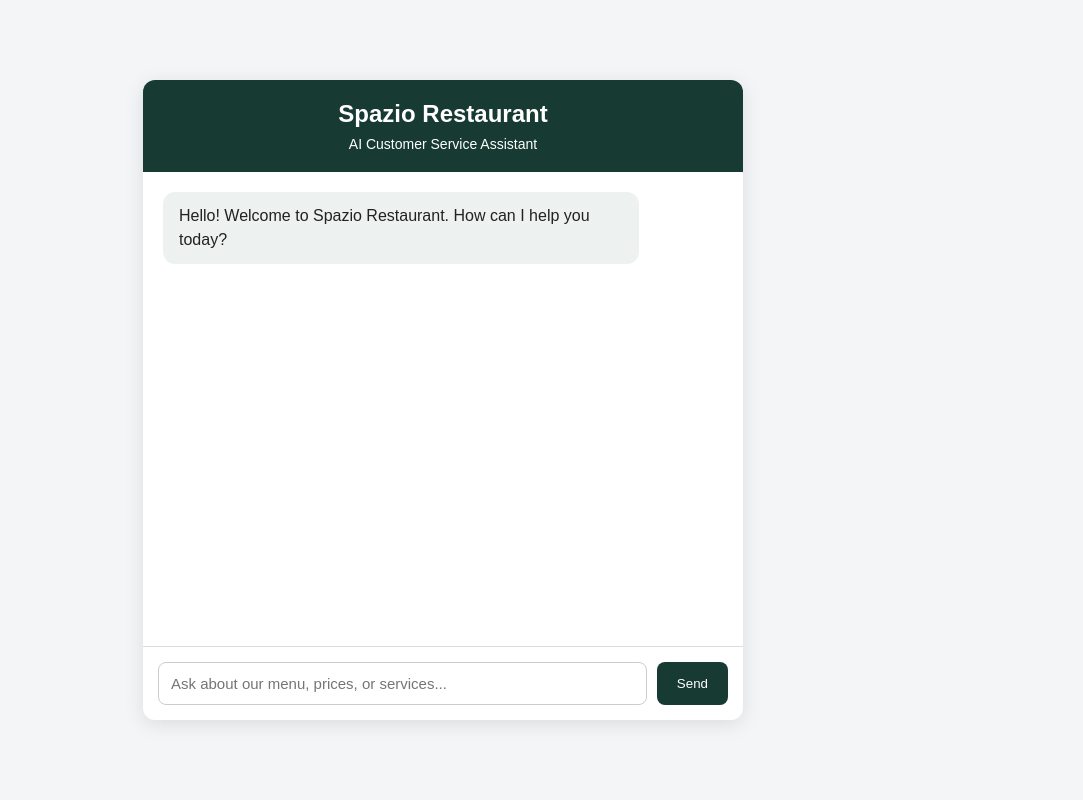
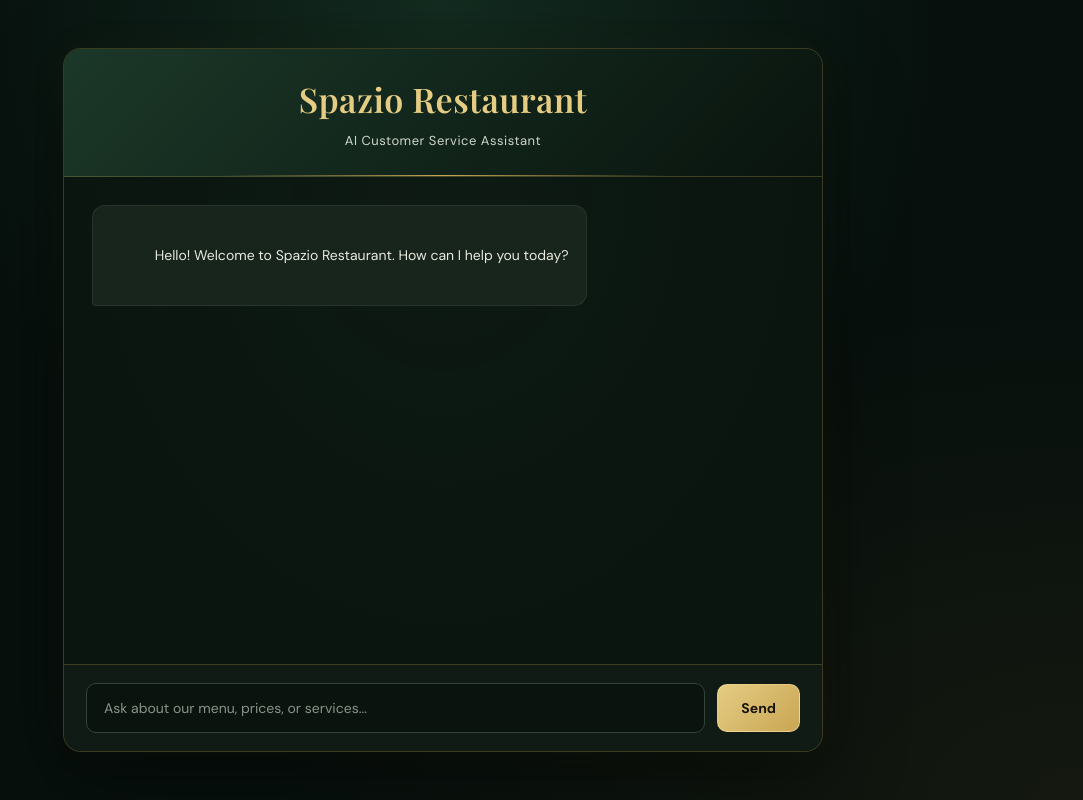
Before and after one commit to ahammedirfan2001/spazio-customer-service-agent, a Flask app: page / in a window 1280 px wide. Shown: the whole page, without its empty margins (197-1280 px from the left). Run offline with Flask 3, Linux system fonts and the light colour scheme.

Commit message:
Improve chatbot UI design

```diff
--- a/app.py
+++ b/app.py
@@ -1,14 +1,23 @@
+
 from flask import Flask, render_template, request, jsonify
 from agent import chat_with_agent
 
 app = Flask(__name__)
 
 
+# Landing page
 @app.route("/")
 def home():
     return render_template("index.html")
 
 
+# Chatbot webpage
+@app.route("/assistant")
+def assistant():
+    return render_template("chat.html")
+
+
+# Chatbot API
 @app.route("/chat", methods=["POST"])
 def chat():
     data = request.get_json(silent=True) or {}
@@ -22,7 +31,7 @@ def chat():
         reply = chat_with_agent(user_message)
         return jsonify({"reply": reply})
 
-    except Exception as error:
+    except Exception:
         app.logger.exception("Error while processing chat message")
         return jsonify({
             "reply": "Sorry, something went wrong. Please try again."
--- a/static/style.css
+++ b/static/style.css
@@ -1,105 +1,298 @@
+@import url('https://fonts.googleapis.com/css2?family=DM+Sans:wght@400;500;600;700&family=Playfair+Display:wght@400;500;600;700&display=swap');
+
+:root {
+    --bg: #07100d;
+    --surface: #101c17;
+    --surface-light: #182820;
+    --green: #173b2e;
+    --green-hover: #214c3a;
+    --gold: #c9a653;
+    --gold-light: #e5cc83;
+    --cream: #f7f1e5;
+    --text: #f5f2e9;
+    --muted: #a8b1a8;
+    --border: rgba(201, 166, 83, 0.25);
+}
+
 * {
     box-sizing: border-box;
 }
 
+html {
+    min-height: 100%;
+    background: var(--bg);
+}
+
 body {
     margin: 0;
-    font-family: Arial, sans-serif;
-    background: #f4f5f7;
+    min-height: 100vh;
+    padding: 32px 18px;
     display: flex;
     justify-content: center;
     align-items: center;
-    min-height: 100vh;
+    font-family: 'DM Sans', Arial, sans-serif;
+    color: var(--text);
+    background:
+        radial-gradient(ellipse at 50% 0%, rgba(34, 76, 55, 0.45), transparent 55%),
+        radial-gradient(ellipse at 100% 100%, rgba(114, 83, 35, 0.12), transparent 45%),
+        var(--bg);
 }
 
+/* Main chat panel */
 .chat-container {
     width: 100%;
-    max-width: 600px;
-    height: 80vh;
-    background: white;
-    border-radius: 12px;
-    box-shadow: 0 4px 20px rgba(0, 0, 0, 0.1);
+    max-width: 760px;
+    height: min(820px, 88vh);
+    min-height: 480px;
     display: flex;
     flex-direction: column;
     overflow: hidden;
+    background: rgba(13, 24, 18, 0.96);
+    border: 1px solid var(--border);
+    border-radius: 18px;
+    box-shadow:
+        0 25px 80px rgba(0, 0, 0, 0.45),
+        0 0 45px rgba(201, 166, 83, 0.04);
 }
 
+/* Restaurant-inspired header */
 .chat-header {
-    background: #173b32;
-    color: white;
-    padding: 20px;
+    position: relative;
+    padding: 27px 30px 24px;
     text-align: center;
+    background:
+        linear-gradient(135deg, rgba(28, 57, 41, 0.98), rgba(9, 20, 14, 0.98));
+    border-bottom: 1px solid var(--border);
+}
+
+.chat-header::after {
+    content: "";
+    position: absolute;
+    bottom: 0;
+    left: 20%;
+    width: 60%;
+    height: 1px;
+    background: linear-gradient(
+        90deg,
+        transparent,
+        var(--gold),
+        transparent
+    );
 }
 
 .chat-header h1 {
-    margin: 0 0 8px;
-    font-size: 24px;
+    margin: 0 0 9px;
+    color: var(--gold-light);
+    font-family: 'Playfair Display', Georgia, serif;
+    font-size: clamp(25px, 4vw, 34px);
+    font-weight: 600;
+    letter-spacing: 0.4px;
 }
 
 .chat-header p {
     margin: 0;
-    font-size: 14px;
+    color: #d0d5cb;
+    font-size: 13px;
+    line-height: 1.6;
+    letter-spacing: 0.5px;
 }
 
+/* Conversation area */
 .chat-messages {
     flex: 1;
-    padding: 20px;
+    min-height: 0;
+    padding: 28px;
     overflow-y: auto;
+    scroll-behavior: smooth;
+    background:
+        radial-gradient(ellipse at 50% 0%, rgba(28, 57, 41, 0.12), transparent 70%),
+        #0b1510;
 }
 
+/* Custom scrollbar */
+.chat-messages::-webkit-scrollbar {
+    width: 6px;
+}
+
+.chat-messages::-webkit-scrollbar-track {
+    background: transparent;
+}
+
+.chat-messages::-webkit-scrollbar-thumb {
+    background: #35473a;
+    border-radius: 10px;
+}
+
+.chat-messages::-webkit-scrollbar-thumb:hover {
+    background: var(--gold);
+}
+
+/* Shared message styling */
 .message {
     max-width: 85%;
-    padding: 12px 16px;
-    margin-bottom: 12px;
-    border-radius: 12px;
-    line-height: 1.5;
+    width: fit-content;
+    padding: 13px 17px;
+    margin-bottom: 17px;
+    border: 1px solid transparent;
+    border-radius: 13px;
+    font-size: 14px;
+    line-height: 1.75;
     overflow-wrap: anywhere;
+    white-space: pre-wrap;
+    animation: messageAppear 0.25s ease-out;
 }
 
 .bot-message {
-    background: #edf1ef;
-    color: #222;
-    align-self: flex-start;
+    margin-right: auto;
+    color: #e8e9df;
+    background: #17251c;
+    border-color: rgba(255, 255, 255, 0.07);
+    border-bottom-left-radius: 4px;
 }
 
 .user-message {
-    background: #173b32;
-    color: white;
     margin-left: auto;
+    color: #fff8e9;
+    background: linear-gradient(135deg, #28523b, #173b2e);
+    border-color: rgba(201, 166, 83, 0.3);
+    border-bottom-right-radius: 4px;
 }
 
+/* Input area */
 .chat-input-area {
     display: flex;
-    gap: 10px;
-    padding: 15px;
-    border-top: 1px solid #ddd;
+    align-items: center;
+    gap: 12px;
+    padding: 18px 22px;
+    background: #101b15;
+    border-top: 1px solid var(--border);
 }
 
 .chat-input-area input {
     flex: 1;
     min-width: 0;
-    padding: 12px;
-    border: 1px solid #ccc;
-    border-radius: 8px;
-    font-size: 15px;
+    padding: 15px 17px;
+    color: var(--text);
+    background: #0a130e;
+    border: 1px solid #344438;
+    border-radius: 10px;
+    outline: none;
+    font-family: 'DM Sans', Arial, sans-serif;
+    font-size: 14px;
+    transition: border-color 0.2s, box-shadow 0.2s;
 }
 
+.chat-input-area input::placeholder {
+    color: #89958a;
+}
+
+.chat-input-area input:focus {
+    border-color: var(--gold);
+    box-shadow: 0 0 0 3px rgba(201, 166, 83, 0.1);
+}
+
+/* Gold send button */
 .chat-input-area button {
-    padding: 12px 20px;
-    background: #173b32;
-    color: white;
-    border: none;
-    border-radius: 8px;
+    flex-shrink: 0;
+    padding: 14px 23px;
+    color: #17140c;
+    background: linear-gradient(135deg, var(--gold-light), var(--gold));
+    border: 1px solid rgba(255, 232, 170, 0.5);
+    border-radius: 10px;
+    font-family: 'DM Sans', Arial, sans-serif;
+    font-size: 14px;
+    font-weight: 700;
     cursor: pointer;
+    transition: transform 0.2s, box-shadow 0.2s, filter 0.2s;
 }
 
 .chat-input-area button:hover {
-    background: #245647;
+    transform: translateY(-1px);
+    filter: brightness(1.08);
+    box-shadow: 0 5px 20px rgba(201, 166, 83, 0.2);
 }
 
-@media (max-width: 480px) {
-    .chat-container {
-        height: 100vh;
-        border-radius: 0;
+.chat-input-area button:active {
+    transform: translateY(0);
+}
+
+.chat-input-area button:focus-visible {
+    outline: 2px solid var(--gold-light);
+    outline-offset: 3px;
+}
+
+/* Message entrance animation */
+@keyframes messageAppear {
+    from {
+        opacity: 0;
+        transform: translateY(5px);
+    }
+
+    to {
+        opacity: 1;
+        transform: translateY(0);
     }
 }
+
+/* Tablet and mobile layouts */
+@media (max-width: 600px) {
+    body {
+        padding: 0;
+        align-items: stretch;
+    }
+
+    .chat-container {
+        width: 100%;
+        height: 100vh;
+        height: 100dvh;
+        min-height: 0;
+        max-width: none;
+        border-radius: 0;
+        border: none;
+    }
+
+    .chat-header {
+        padding: 23px 18px 20px;
+    }
+
+    .chat-header h1 {
+        font-size: 27px;
+    }
+
+    .chat-messages {
+        padding: 20px 15px;
+    }
+
+    .message {
+        max-width: 91%;
+        padding: 12px 14px;
+        font-size: 13px;
+    }
+
+    .chat-input-area {
+        gap: 9px;
+        padding: 13px;
+    }
+
+    .chat-input-area input {
+        padding: 13px 12px;
+        font-size: 13px;
+    }
+
+    .chat-input-area button {
+        padding: 13px 16px;
+        font-size: 13px;
+    }
+}
+
+/* Respect users who prefer reduced motion */
+@media (prefers-reduced-motion: reduce) {
+    *,
+    *::before,
+    *::after {
+        animation-duration: 0.01ms !important;
+        animation-iteration-count: 1 !important;
+        scroll-behavior: auto !important;
+        transition-duration: 0.01ms !important;
+    }
+}
```
Also changed, not shown: data/agent.py (added).
